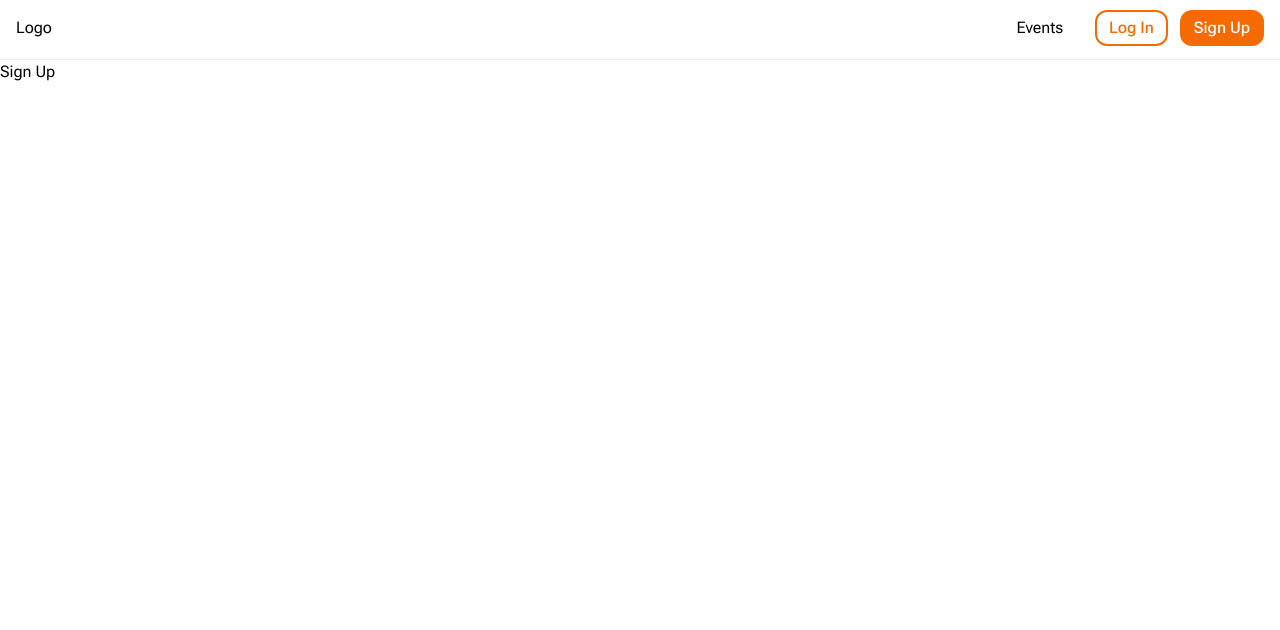
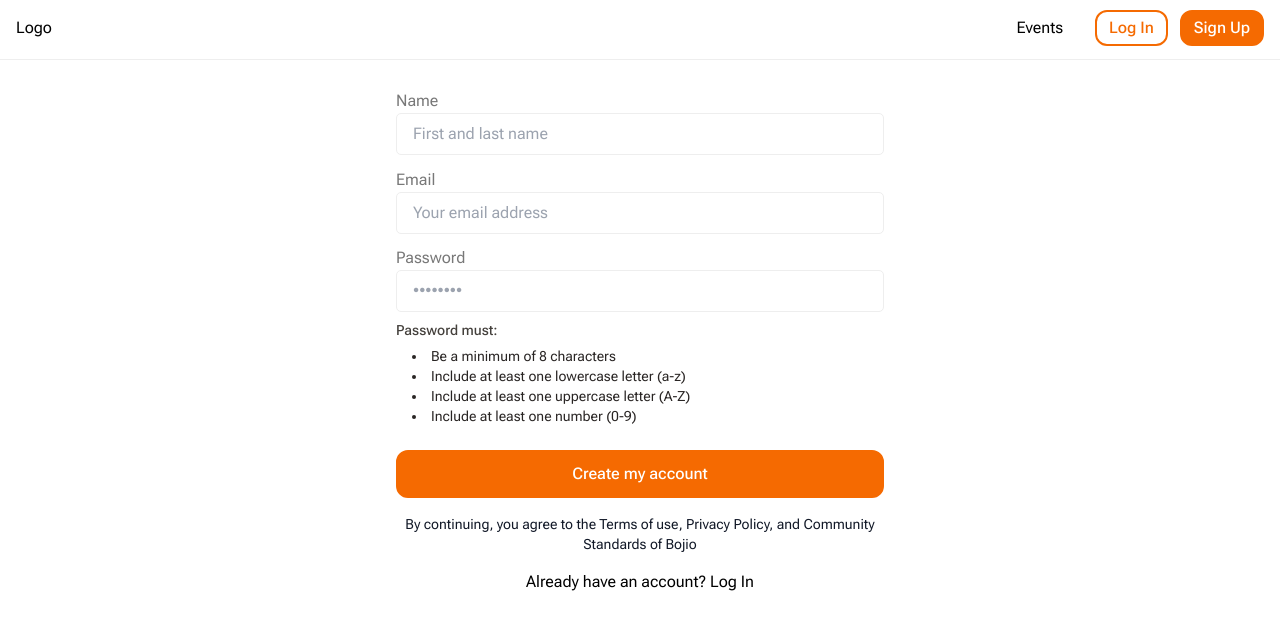
Before and after one commit to aaronlimck/WAD2, a Vue app: page /signup in a window 1280 px wide. Shown: the top 630 px of the page. Built offline with nearby package versions, Linux system fonts and the light colour scheme.

Commit message:
create components in the signup page

```diff
--- a/src/App.vue
+++ b/src/App.vue
@@ -8,53 +8,69 @@
 </template>
 
 <script>
-
-  export default{
-    data(){
-      return{
+export default {
+  data() {
+    return {
       events: [
         {
-                    "eventId": "eventId1",
-                    "eventName": "Event 1",
-                    "eventDescription": "'Lorem Ipsum is simply dummy text of the printing and typesetting industry. Lorem Ipsum has been the industry's standard dummy text ever since the 1500s, when an unknown printer took a galley of type and scrambled it to make a type specimen book.",
-                    "eventDateTime": "2022-09-02T18:25:43.511Z",
-                    "eventCreatedBy": "SMU Club",
-                    "eventTags": ["tag1", "tag2", "tag3"],
-                    "eventAttendees": ["studentId1", "studentId2", "studentId3", "studentId4"]
+          eventId: "eventId1",
+          eventName: "Event 1",
+          eventDescription:
+            "'Lorem Ipsum is simply dummy text of the printing and typesetting industry. Lorem Ipsum has been the industry's standard dummy text ever since the 1500s, when an unknown printer took a galley of type and scrambled it to make a type specimen book.",
+          eventDateTime: "2022-09-02T18:25:43.511Z",
+          eventCreatedBy: "SMU Club",
+          eventTags: ["tag1", "tag2", "tag3"],
+          eventAttendees: [
+            "studentId1",
+            "studentId2",
+            "studentId3",
+            "studentId4",
+          ],
         },
         {
-                    "eventId": "eventId2",
-                    "eventName": "Event 2",
-                    "eventDescription": "'Lorem Ipsum is simply dummy text of the printing and typesetting industry. Lorem Ipsum has been the industry's standard dummy text ever since the 1500s, when an unknown printer took a galley of type and scrambled it to make a type specimen book.",
-                    "eventDateTime": "2022-09-02T18:25:43.511Z",
-                    "eventCreatedBy": "SMU Club",
-                    "eventTags": ["tag2", "tag4", "tag1"],
-                    "eventAttendees": ["studentId1", "studentId3", "studentId5"]
+          eventId: "eventId2",
+          eventName: "Event 2",
+          eventDescription:
+            "'Lorem Ipsum is simply dummy text of the printing and typesetting industry. Lorem Ipsum has been the industry's standard dummy text ever since the 1500s, when an unknown printer took a galley of type and scrambled it to make a type specimen book.",
+          eventDateTime: "2022-09-02T18:25:43.511Z",
+          eventCreatedBy: "SMU Club",
+          eventTags: ["tag2", "tag4", "tag1"],
+          eventAttendees: ["studentId1", "studentId3", "studentId5"],
         },
         {
-                    "eventId": "eventId3",
-                    "eventName": "Event 3",
-                    "eventDescription": "'Lorem Ipsum is simply dummy text of the printing and typesetting industry. Lorem Ipsum has been the industry's standard dummy text ever since the 1500s, when an unknown printer took a galley of type and scrambled it to make a type specimen book.",
-                    "eventDateTime": "2022-09-02T18:25:43.511Z",
-                    "eventCreatedBy": "SMU",
-                    "eventTags": ["tag2", "tag4", "tag1"],
-                    "eventAttendees": ["studentId1", "studentId3", "studentId4", "studentId5"]
+          eventId: "eventId3",
+          eventName: "Event 3",
+          eventDescription:
+            "'Lorem Ipsum is simply dummy text of the printing and typesetting industry. Lorem Ipsum has been the industry's standard dummy text ever since the 1500s, when an unknown printer took a galley of type and scrambled it to make a type specimen book.",
+          eventDateTime: "2022-09-02T18:25:43.511Z",
+          eventCreatedBy: "SMU",
+          eventTags: ["tag2", "tag4", "tag1"],
+          eventAttendees: [
+            "studentId1",
+            "studentId3",
+            "studentId4",
+            "studentId5",
+          ],
         },
         {
-                    "eventId": "eventId4",
-                    "eventName": "Event 4",
-                    "eventDescription": "'Lorem Ipsum is simply dummy text of the printing and typesetting industry. Lorem Ipsum has been the industry's standard dummy text ever since the 1500s, when an unknown printer took a galley of type and scrambled it to make a type specimen book.",
-                    "eventDateTime": "2022-09-02T18:25:43.511Z",
-                    "eventCreatedBy": "SMU",
-                    "eventTags": ["tag2", "tag4", "tag2"],
-                    "eventAttendees": ["studentId1", "studentId3", "studentId4", "studentId5"]
-                  }
+          eventId: "eventId4",
+          eventName: "Event 4",
+          eventDescription:
+            "'Lorem Ipsum is simply dummy text of the printing and typesetting industry. Lorem Ipsum has been the industry's standard dummy text ever since the 1500s, when an unknown printer took a galley of type and scrambled it to make a type specimen book.",
+          eventDateTime: "2022-09-02T18:25:43.511Z",
+          eventCreatedBy: "SMU",
+          eventTags: ["tag2", "tag4", "tag2"],
+          eventAttendees: [
+            "studentId1",
+            "studentId3",
+            "studentId4",
+            "studentId5",
           ],
-            }
         },
-
-  }
-
+      ],
+    };
+  },
+};
 </script>
 
 <style>
@@ -66,7 +82,6 @@
 
 html {
   font-family: "Roboto Flex", sans-serif;
-  font-weight: 400;
 }
 
 body {
--- a/src/pages/auth/SignUp.vue
+++ b/src/pages/auth/SignUp.vue
@@ -1,3 +1,112 @@
 <template>
-  <h2>Sign Up</h2>
+  <div>
+    <form @submit.prevent="submitForm" class="container p-4 mx-auto">
+      <div class="form-control">
+        <label for="name">Name</label>
+        <input
+          type="text"
+          id="name"
+          placeholder="First and last name"
+          v-model.trim="name"
+        />
+      </div>
+      <div class="form-control">
+        <label for="email">Email</label>
+        <input
+          type="email"
+          id="email"
+          placeholder="Your email address"
+          v-model.trim="email"
+        />
+      </div>
+      <div class="form-control">
+        <label for="password">Password</label>
+        <input
+          class="w-full"
+          v-if="showPassword"
+          type="text"
+          v-model="password"
+        />
+        <input
+          class="w-full"
+          v-else
+          type="password"
+          id="password"
+          placeholder="••••••••"
+          v-model="password"
+        />
+        <div
+          class="flex py-2 mb-4 text-sm text-stone-700 rounded-lg"
+          role="alert"
+        >
+          <span class="sr-only">Info</span>
+          <div>
+            <span class="font-medium">Password must:</span>
+            <ul class="mt-1.5 ml-4 text-stone-800 list-disc list-inside">
+              <li>Be a minimum of 8 characters</li>
+              <li>Include at least one lowercase letter (a-z)</li>
+              <li>Include at least one uppercase letter (A-Z)</li>
+              <li>Include at least one number (0-9)</li>
+            </ul>
+          </div>
+        </div>
+      </div>
+      <base-button class="w-full py-2.5 mb-4">Create my account</base-button>
+      <p class="text-sm text-center text-gray-900">
+        By continuing, you agree to the Terms of use, Privacy Policy, and
+        Community Standards of Bojio
+      </p>
+      <p class="text-center mt-4">Already have an account? Log In</p>
+    </form>
+  </div>
 </template>
+
+<script>
+import BaseButton from "../../components/UI/BaseButton.vue";
+export default {
+  components: { BaseButton },
+  data() {
+    return {
+      name: "",
+      email: "",
+      password: "",
+      showPassword: false,
+      errorMsg: "",
+    };
+  },
+  methods: {
+    toggleShow() {
+      this.showPassword = !this.showPassword;
+    },
+    submitForm() {
+      if (this.password.length < 6) {
+        this.errorMsg = "Password must be more than";
+      }
+    },
+  },
+};
+</script>
+
+<style scoped>
+form {
+  max-width: 520px;
+}
+
+.form-control {
+  margin: 0.8rem 0;
+}
+
+label {
+  font-weight: 400;
+  color: #787878;
+}
+
+input {
+  display: block;
+  width: 100%;
+  font-weight: 400;
+  border: 1px solid #eee;
+  border-radius: 5px;
+  padding: 0.5rem 1rem;
+}
+</style>
```
Lines whose indentation alone changed are shown as unchanged.
